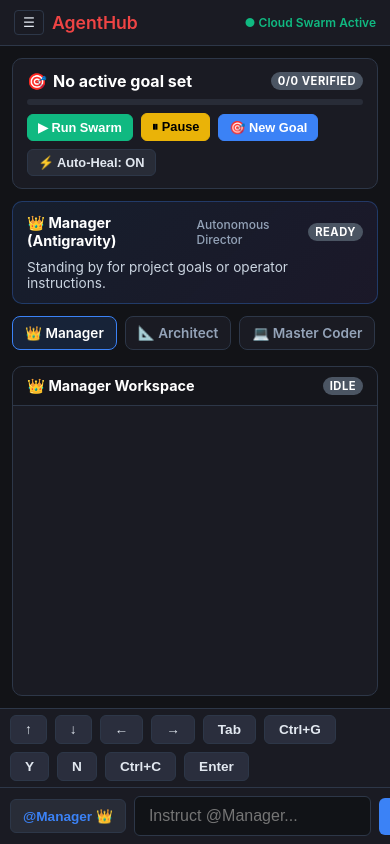
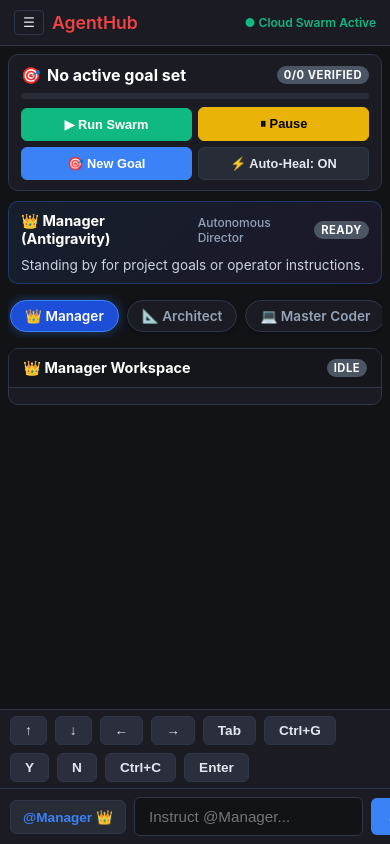
Before and after one commit to vapork/AgentHub, a website: page public/index.html in a window 390 px wide. Drawn offline with nearby package versions, Linux system fonts and the light colour scheme; no server answers; a script that the page names is missing.

Commit message:
fix(mobile): prevent tab collapse with flex-shrink: 0, make tabs sticky, and eliminate nested scroll traps for fluid mobile viewing

```diff
--- a/public/app.js
+++ b/public/app.js
@@ -799,6 +799,12 @@ function selectAgent(agentId) {
   setSteeringTarget(agentId);
   renderSwarmTabs();
   renderWorkspaceFeed();
+  if (swarmTabsContainer) {
+    const activeTab = swarmTabsContainer.querySelector(`.swarm-tab[data-agent="${agentId}"]`);
+    if (activeTab && activeTab.scrollIntoView) {
+      activeTab.scrollIntoView({ behavior: 'smooth', block: 'nearest', inline: 'center' });
+    }
+  }
 }
 
 function renderSwarmTabs() {
--- a/public/index.html
+++ b/public/index.html
@@ -481,29 +481,47 @@
       display: flex;
       gap: 8px;
       overflow-x: auto;
-      padding-bottom: 4px;
-      scrollbar-width: thin;
+      -webkit-overflow-scrolling: touch;
+      flex-shrink: 0;
+      padding: 6px 2px;
+      position: sticky;
+      top: 0;
+      z-index: 25;
+      background: var(--bg);
+      scrollbar-width: none;
+    }
+    .swarm-tabs-container::-webkit-scrollbar {
+      display: none;
     }
     .swarm-tab {
-      background: var(--card-bg);
+      flex-shrink: 0;
+      background: #1a1b23;
       border: 1px solid var(--border);
-      border-radius: 8px;
-      padding: 8px 12px;
-      display: flex;
+      border-radius: 9999px;
+      padding: 7px 14px;
+      display: inline-flex;
       align-items: center;
-      gap: 6px;
+      gap: 8px;
       cursor: pointer;
       white-space: nowrap;
       font-size: 0.85rem;
       font-weight: 600;
       color: #94a3b8;
       transition: all 0.2s;
+      box-shadow: 0 2px 4px rgba(0,0,0,0.25);
+      touch-action: manipulation;
+      user-select: none;
     }
-    .swarm-tab:hover { background: #282c37; color: white; }
+    .swarm-tab:hover {
+      background: #282c37;
+      color: white;
+      border-color: #475569;
+    }
     .swarm-tab.active {
-      background: rgba(59, 130, 246, 0.15);
-      border-color: var(--accent);
-      color: #fff;
+      background: #1d4ed8;
+      border-color: #3b82f6;
+      color: #ffffff;
+      box-shadow: 0 0 12px rgba(59, 130, 246, 0.4);
     }
 
     .swarm-workspace-panel {
@@ -747,6 +765,73 @@
     .sidebar-swarm-mode .sidebar-terminal-controls {
       display: none !important;
     }
+
+    /* Mobile First Adjustments for Phone Viewing */
+    @media (max-width: 768px) {
+      #swarm-container {
+        padding: 8px;
+        gap: 10px;
+        -webkit-overflow-scrolling: touch;
+        overscroll-behavior-y: contain;
+      }
+      .swarm-header-card, .manager-card {
+        padding: 10px 12px;
+        flex-shrink: 0;
+      }
+      .swarm-controls-row {
+        display: grid;
+        grid-template-columns: 1fr 1fr;
+        gap: 6px;
+        width: 100%;
+      }
+      .swarm-btn {
+        width: 100%;
+        padding: 8px 6px;
+        font-size: 0.8rem;
+        text-align: center;
+      }
+      .swarm-workspace-panel {
+        flex: none;
+        min-height: auto;
+        overflow: visible;
+      }
+      .workspace-feed {
+        flex: none;
+        overflow: visible;
+        padding: 8px 0;
+        gap: 8px;
+      }
+      .deliverable-card {
+        padding: 12px;
+        margin-bottom: 10px;
+        width: 100%;
+      }
+      .deliverable-body {
+        max-height: none;
+        overflow: visible;
+        padding-right: 0;
+      }
+      .deliverable-body table {
+        display: block;
+        width: 100%;
+        overflow-x: auto;
+        -webkit-overflow-scrolling: touch;
+        white-space: nowrap;
+      }
+      .deliverable-body pre {
+        overflow-x: auto;
+        -webkit-overflow-scrolling: touch;
+      }
+      .operator-directive-card {
+        width: 100%;
+      }
+      footer {
+        padding: 8px 10px;
+      }
+      #command-input {
+        font-size: 0.95rem;
+      }
+    }
   </style>
   <link rel="stylesheet" href="https://cdn.jsdelivr.net/npm/xterm@5.3.0/css/xterm.css" />
   <script src="https://cdn.jsdelivr.net/npm/xterm@5.3.0/lib/xterm.js"></script>
@@ -980,6 +1065,6 @@
     </div>
   </div>
 
-  <script src="/app.js"></script>
+  <script src="/app.js?v=2.2"></script>
 </body>
 </html>
```
Also changed, not shown: server.js (+10 -2 lines), sessions/sims-sprint-planning.json.
